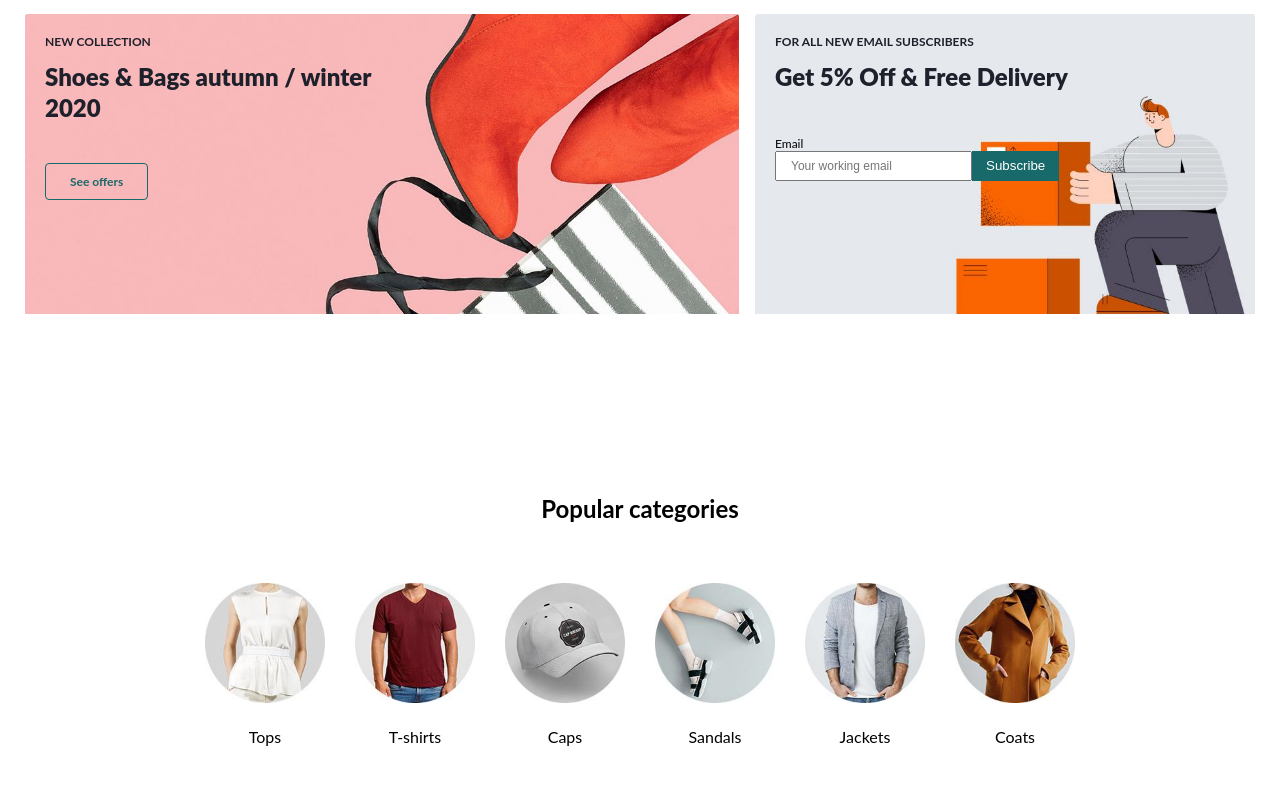
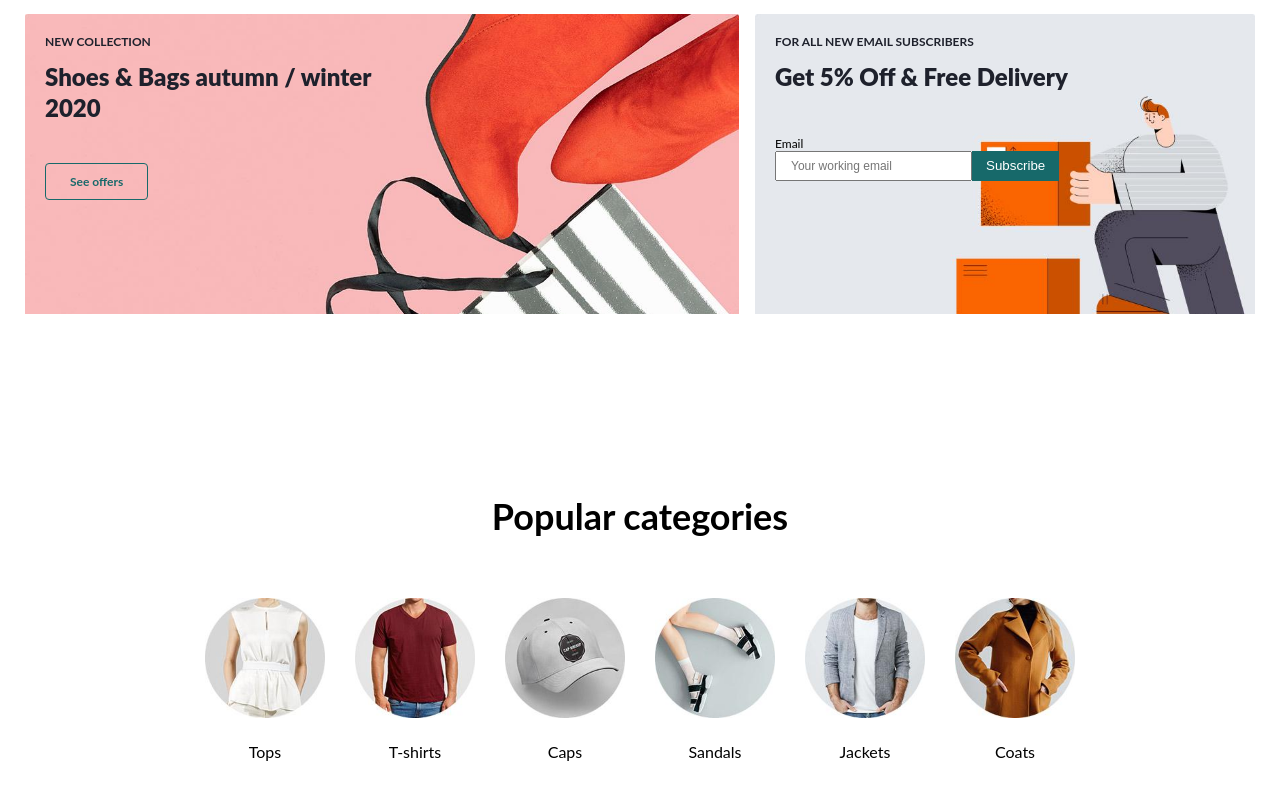
Before and after one commit to JIyk777/online-shop, a React (Create React App) app: page / in a window 1280 px wide. Shown: the part 2466-3265 px from the top of the page. Built offline with nearby package versions, Linux system fonts and the light colour scheme.

Commit message:
Update popular categories

```diff
--- a/src/components/MainPagePopularCategories/MainPagePopularCategories.jsx
+++ b/src/components/MainPagePopularCategories/MainPagePopularCategories.jsx
@@ -5,7 +5,9 @@ export const MainPagePopularCategories = () => {
   return (
     <section>
       <div className={scss.container}>
-        <h2>Popular categories</h2>
+        <h2 className={scss.mainPagePopularCategoriesTitle}>
+          Popular categories
+        </h2>
         <PopularCategoriesList></PopularCategoriesList>
       </div>
     </section>
--- a/src/components/MainPagePopularCategories/MainPagePopularCategories.module.scss
+++ b/src/components/MainPagePopularCategories/MainPagePopularCategories.module.scss
@@ -7,3 +7,7 @@
   justify-content: center;
   padding-bottom: 180px;
 }
+
+.mainPagePopularCategoriesTitle {
+  font-size: 36px;
+}
```
